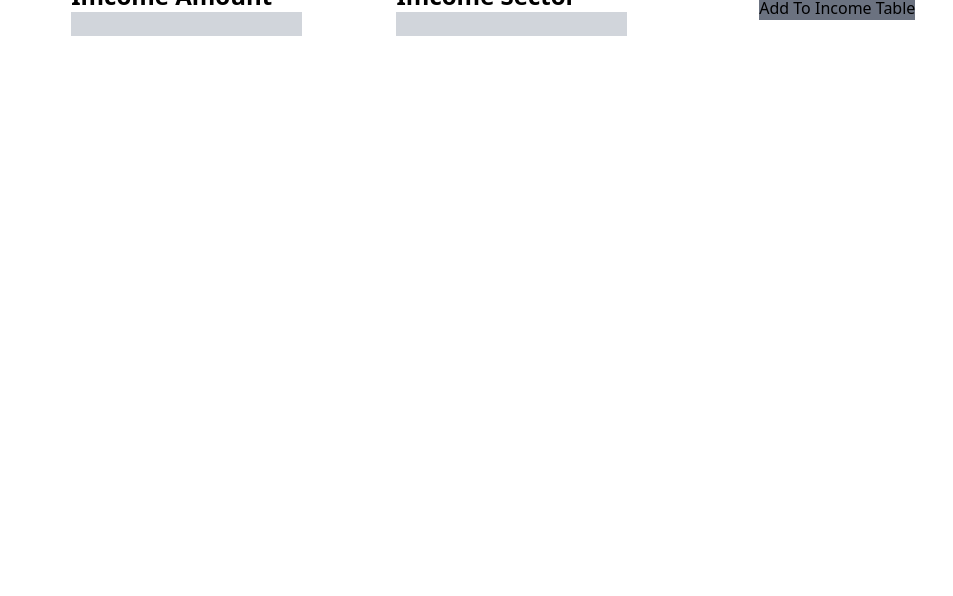
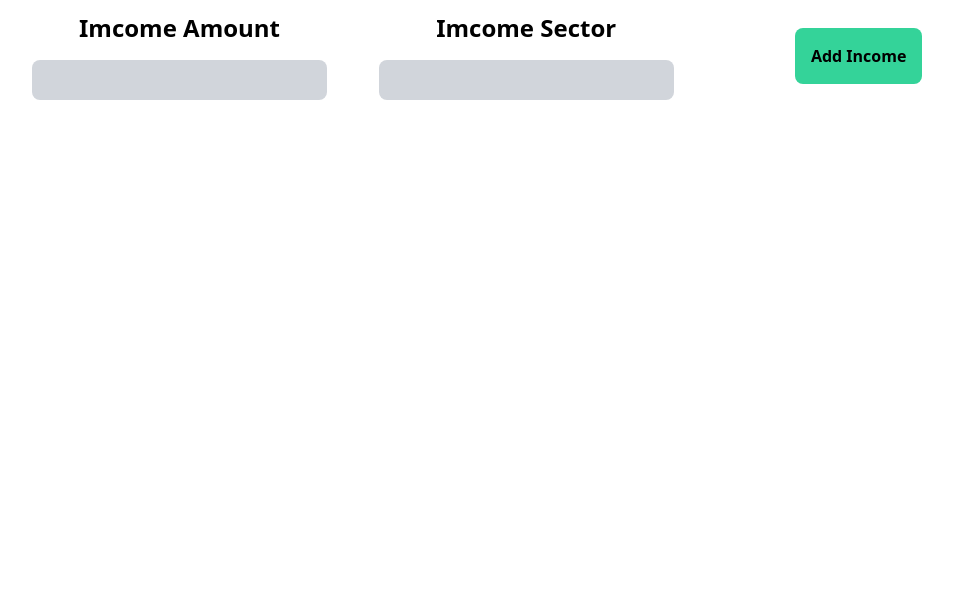
Before and after one commit to jhshakil/wallet, a plain HTML site: page index.html in a window 1280 px wide. Shown: the part 204-800 px from the top of the page, without its empty margins (128-1081 px from the left). Drawn offline with nearby package versions, Linux system fonts and the light colour scheme.

Commit message:
input field

```diff
--- a/index.html
+++ b/index.html
@@ -16,19 +16,21 @@
     </header>
     <main class="w-3/4 block m-auto">
         <section>
-            <h2 class="text-4xl text-center font-bold">Income</h2>
-            <div class="grid grid-cols-3 gap-4">
+            <h2 class="text-4xl text-center font-bold mb-8">Income</h2>
+            <div class="grid grid-cols-3 gap-20">
                 <div class="block m-auto">
-                    <h3 class="text-2xl font-bold">Imcome Amount</h3>
-                    <input type="number" class="bg-gray-300">
+                    <h3 class="text-2xl font-bold mb-4 text-center">Imcome Amount</h3>
+                    <input type="number" class="bg-gray-300 p-2 pr-8 pl-8 rounded-lg">
                 </div>
                 <div class="block m-auto">
-                    <h3 class="text-2xl font-bold">Imcome Sector</h3>
-                    <input type="number" class="bg-gray-300">
+                    <h3 class="text-2xl font-bold mb-4 text-center">Imcome Sector</h3>
+                    <input type="number" class="bg-gray-300 p-2 pr-8 pl-8 rounded-lg">
                 </div>
-                <button class="bg-gray-500 block m-auto">Add To Income Table</button>
+                <div class="flex">
+                    <button class="bg-emerald-400 p-4 block m-auto rounded-lg font-bold">Add
+                        Income</button>
+                </div>
             </div>
-
         </section>
     </main>
 </body>
```
